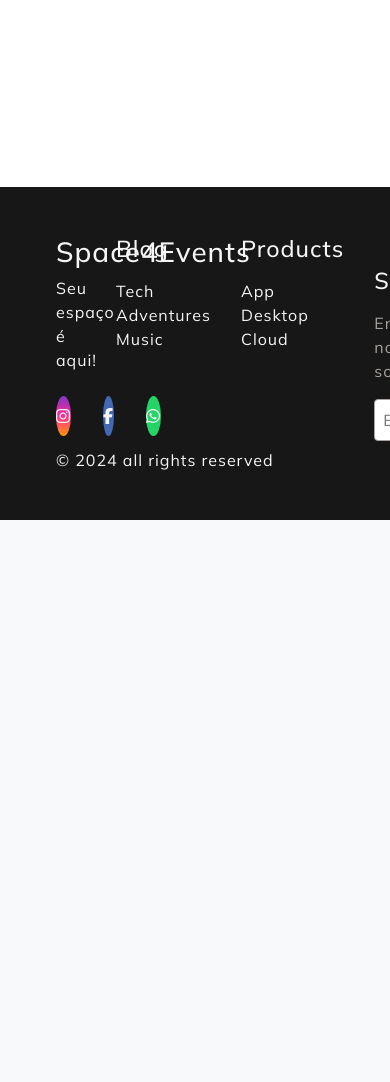
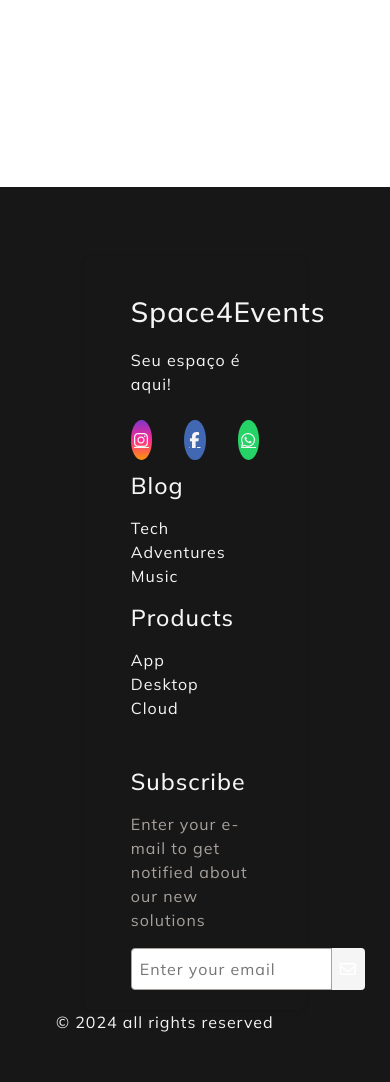
Before and after one commit to majupeixoto/Space4Events, a Django app: page /cadastro/ in a window 390 px wide; the page is wider, and only the part inside the window is pictured. Shown: the part 759-1841 px from the top of that part. Before the commit the page ends 1279 px from the top of that part, so only its background shows below. Run offline with Django 5.2, Linux system fonts and the light colour scheme; parts of the project's set-up code (start-up, migrations or seed data) failed here and were passed over.

Commit message:
ajustando responsividade do footer

```diff
--- a/Projeto/base/global/base.html
+++ b/Projeto/base/global/base.html
@@ -6,7 +6,9 @@
 </div>
 
 <footer class="site-footer">
-    <div id="footer_content">
+    <div id="custom_footer" class="container footer">
+        <div class="row">
+            <div class="col-md-4 col-sm-12">
                 <div id="footer_contacts" class="footer-column">
                     <h1>Space4Events</h1>
                     <p>Seu espaço é aqui!</p>
@@ -23,7 +25,9 @@
                         </a>
                     </div>
                 </div>
+            </div>
 
+            <div class="col-md-2 col-sm-6">
                 <div class="footer-column">
                     <ul class="footer-list">
                         <li>
@@ -40,7 +44,9 @@
                         </li>
                     </ul>
                 </div>
+            </div>
 
+            <div class="col-md-2 col-sm-6">
                 <div class="footer-column">
                     <ul class="footer-list">
                         <li>
@@ -57,7 +63,9 @@
                         </li>
                     </ul>
                 </div>
+            </div>
 
+            <div class="col-md-4 col-sm-12">
                 <div id="footer_subscribe" class="footer-column">
                     <h3>Subscribe</h3>
                     <p>Enter your e-mail to get notified about our new solutions</p>
@@ -67,12 +75,15 @@
                     </div>
                 </div>
             </div>
+        </div>
+    </div>
 
     <div id="id_copyright">
         &#169; 2024 all rights reserved
     </div>
 </footer>
 
+
 <script src="https://cdn.jsdelivr.net/npm/bootstrap@5.3.3/dist/js/bootstrap.min.js"
 integrity="sha384-0pUGZvbkm6XF6gxjEnlmuGrJXVbNuzT9qBBavbLwCsOGabYfZo0T0to5eqruptLy"
 crossorigin="anonymous"></script>
--- a/Projeto/static/global/css/style.css
+++ b/Projeto/static/global/css/style.css
@@ -36,35 +36,40 @@ body {
 
 /* Estilo para o rodapé */
 .site-footer {
-    width: 100%;
     color: var(--color-neutral-40); /* Branco */
     background-color: var(--color-neutral-10); /* Cinza escuro */
     padding: 3rem 3.5rem;
     margin-top: 30px;
 }
 
+#custom_footer {
+    background-color:var(--color-neutral-10) ;
+}
 
-/* Estilo para os links do rodapé */
-.footer-link {
-    text-decoration: none;
+#custom_footer h1{
+    color: var(--color-neutral-40);
 }
 
 /* Conteúdo do rodapé */
 #footer_content {
     display: grid;
-    grid-template-columns: repeat(5, 1fr);
-    grid-gap: 30px;
+    grid-template-columns: repeat(2, 1fr);
+    gap: 30px;
+}
+
+@media (min-width: 768px) {
+    #footer_content {
+        grid-template-columns: repeat(4, 1fr);
+    }
 }
 
 /* Informações de contato no rodapé */
 #footer_contacts {
-    grid-column: span 2;
     margin-bottom: 0.75rem;
 }
 
 /* Links para redes sociais no rodapé */
 #footer_social_media {
-    grid-column: span 2;
     display: flex;
     gap: 2rem;
     margin-top: 1.5rem;
```
Lines whose indentation alone changed are shown as unchanged.
